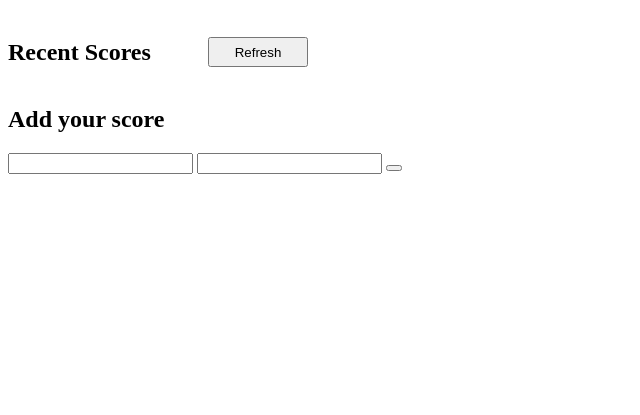
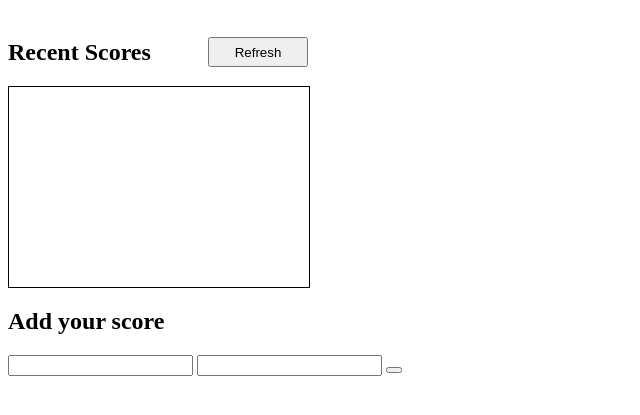
Before and after one commit to mohamedgamaleldin999999/leaderboard-project, a website built with webpack: page src/index.html in a window 1280 px wide. Shown: the part 61-476 px from the top of the page, without its empty margins (0-640 px from the left). Built offline with nearby package versions, Linux system fonts and the light colour scheme.

Commit message:
Add css to scores

```diff
--- a/src/index.html
+++ b/src/index.html
@@ -9,7 +9,7 @@
     <h1>Leaderboard!</h1>
     <section class="hero">
       <div class="container">
-        <div class="scores">
+        <div class="board">
           <div class="head">
             <h2>Recent Scores</h2>
             <button class="refresh">Refresh</button>
--- a/src/style.css
+++ b/src/style.css
@@ -17,3 +17,9 @@
   width: 100px;
   height: 30px;
 }
+
+.scores {
+  width: 300px;
+  height: 200px;
+  border: 1px solid black;
+}
```
Also changed, not shown: dist/index.html, dist/main.bundle.js.
